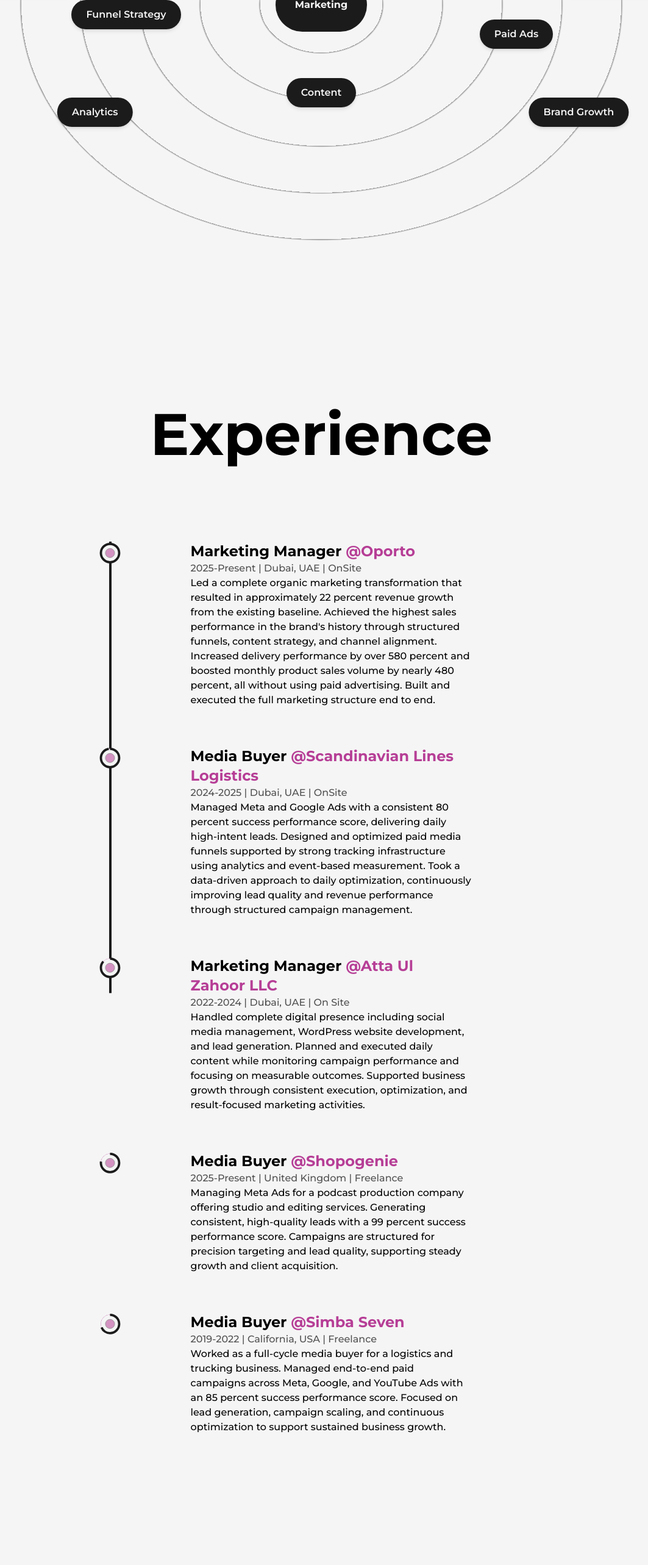
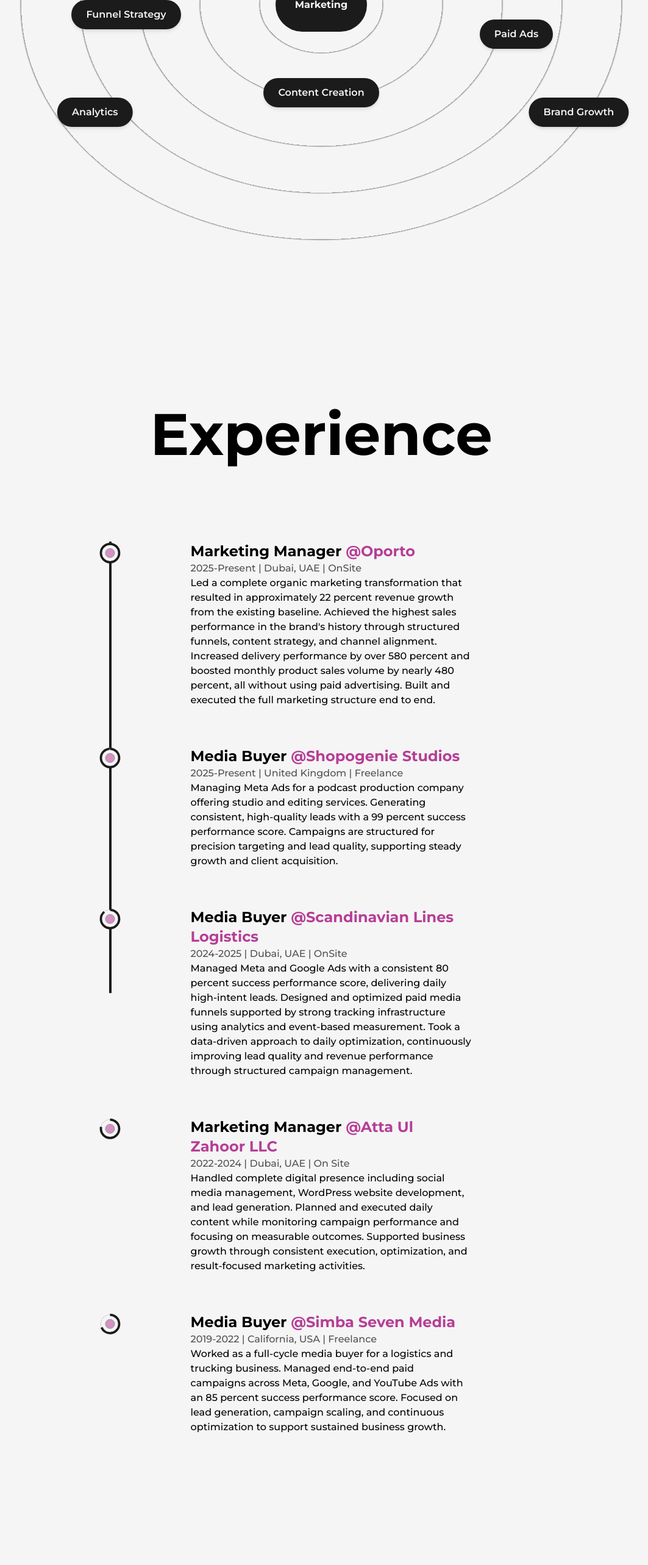
Before and after one commit to ranamuzamil696/portfolio, a Next.js app: page /about in a window 1280 px wide. Shown: the part 1780-4346 px from the top of the page at 61% size, without its empty margins (113-1176 px from the left). Built offline with nearby package versions, Linux system fonts and the light colour scheme.

Commit message:
Update education and experience sections with new certifications and roles; refine skill name for clarity; adjust video styling in testimonials

```diff
--- a/src/components/Education.js
+++ b/src/components/Education.js
@@ -50,6 +50,13 @@
             info="Built a strong foundation in programming, databases, and software systems. Developed problem-solving and analytical skills applied later in real-world digital and business environments."
           />
 
+           <Details
+            type="Certified: Meta & Google Ads"
+            time="2018-2019"
+            place="Ads Wizard"
+            info="Trained in paid advertising fundamentals across Meta and Google platforms. Built a strong base in campaign structure, targeting, optimization, and performance tracking."
+          />
+
           <Details
             type="Certified: Data Analytics & Machine Learning"
             time="2022"
@@ -65,18 +72,13 @@
           />
 
           <Details
-            type="Certified: AI – HCIA"
+            type="Certified: HCIA - AI"
             time="2022"
             place="Huawei"
             info="Developed foundational knowledge of artificial intelligence concepts and real-world use cases. Strengthened understanding of how AI supports automation, analytics, and smarter decision-making."
           />
 
-          <Details
-            type="Certified: Meta & Google Ads"
-            time="2018-2019"
-            place="Ads Wizard"
-            info="Trained in paid advertising fundamentals across Meta and Google platforms. Built a strong base in campaign structure, targeting, optimization, and performance tracking."
-          />
+
         </ul>
       </div>
     </div>
--- a/src/components/Experience.js
+++ b/src/components/Experience.js
@@ -1,10 +1,6 @@
 import React, { useRef } from "react";
-import {
-  motion,
-  useScroll,
-} from "framer-motion";
+import { motion, useScroll } from "framer-motion";
 import LiIcon from "./LiIcon";
-
 
 const Details = ({ position, company, companyLink, time, address, work }) => {
   const ref = useRef(null);
@@ -39,7 +35,6 @@
 };
 
 const Experience = () => {
-
   const ref = useRef(null);
 
   const { scrollYProgress } = useScroll({
@@ -48,7 +43,6 @@
   });
 
   return (
-
     <div className="my-64">
       <h2 className="font-bold text-8xl mb-32 w-full text-center md:text-6xl xs:text-4xl md:mb-16">
         Experience
@@ -72,6 +66,15 @@
 
           <Details
             position="Media Buyer"
+            company="Shopogenie Studios"
+            // companyLink="https://microsoft.com"
+            time="2025-Present"
+            address="United Kingdom | Freelance"
+            work="Managing Meta Ads for a podcast production company offering studio and editing services. Generating consistent, high-quality leads with a 99 percent success performance score. Campaigns are structured for precision targeting and lead quality, supporting steady growth and client acquisition."
+          />
+
+          <Details
+            position="Media Buyer"
             company="Scandinavian Lines Logistics"
             // companyLink="https://facebook.com"
             time="2024-2025"
@@ -83,23 +86,14 @@
             position="Marketing Manager"
             company="Atta ul Zahoor LLC"
             // companyLink="https://amazon.com"
-              time="2022-2024 "
+            time="2022-2024"
             address="Dubai, UAE | On Site"
             work="Handled complete digital presence including social media management, WordPress website development, and lead generation. Planned and executed daily content while monitoring campaign performance and focusing on measurable outcomes. Supported business growth through consistent execution, optimization, and result-focused marketing activities."
           />
 
           <Details
             position="Media Buyer"
-              company="Shopogenie"
-              // companyLink="https://microsoft.com"
-              time="2025-Present"
-              address="United Kingdom | Freelance"
-              work="Managing Meta Ads for a podcast production company offering studio and editing services. Generating consistent, high-quality leads with a 99 percent success performance score. Campaigns are structured for precision targeting and lead quality, supporting steady growth and client acquisition."
-            />
-
-            <Details
-              position="Media Buyer"
-              company="Simba Seven"
+            company="Simba Seven Media"
             // companyLink="https://mit.edu"
             time="2019-2022"
             address="California, USA | Freelance"
--- a/src/components/Skills.js
+++ b/src/components/Skills.js
@@ -73,7 +73,7 @@
           y="calc(6vh * var(--y-scale))"
         />
         <Skill
-          name="Content"
+          name="Content Creation"
           x="calc(0vw * var(--x-scale))"
           y="calc(18vh * var(--y-scale))"
         />
--- a/src/pages/articles.js
+++ b/src/pages/articles.js
@@ -20,7 +20,7 @@
       {/* Video Container Left Side */}
       <div className="w-1/2 overflow-hidden rounded-2xl border border-solid border-dark dark:border-light lg:w-full aspect-video shadow-lg">
         <video
-          className="h-full w-full object-cover"
+          className="h-full w-full object-contain"
           controls
           preload="metadata"
           playsInline
```
Lines whose indentation alone changed are shown as unchanged.
